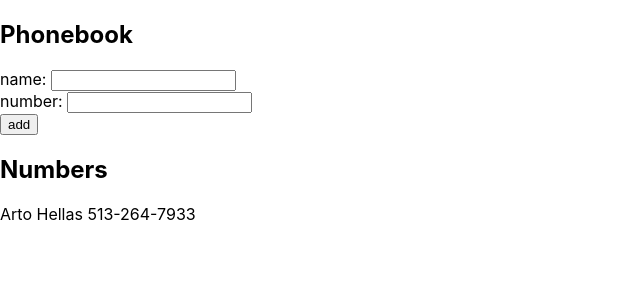
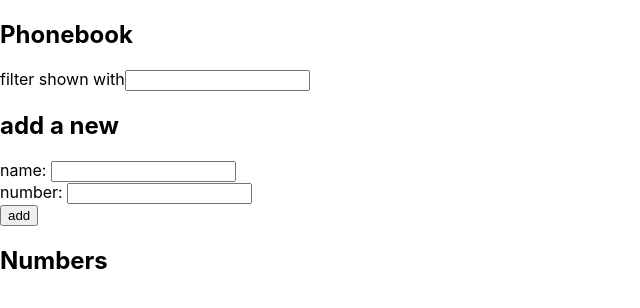
Before and after one commit to Cgard5424/fullstackopen, a React (Create React App) app in the folder part2/phonebook/: page / in a window 1280 px wide. Shown: the top 308 px of the page, without its empty margins (0-640 px from the left). Built offline with nearby package versions, Linux system fonts and the light colour scheme.

Commit message:
Finished part 2.9

```diff
--- a/part2/phonebook/src/App.js
+++ b/part2/phonebook/src/App.js
@@ -1,13 +1,11 @@
 import React, { useState } from 'react'
 
 const App = () => {
-  const [persons, setPersons] = useState([
-    { name: 'Arto Hellas',
-      id: 'Arto Hellas',
-      number: '513-264-7933' }
-  ])
+  const [persons, setPersons] = useState([])
   const [newName, setNewName] = useState('')
   const [newNumber, setNewNumber] = useState('')
+  const [newFilter, setNewFilter] = useState('')
+  const [showAll, setShowAll] = useState(true)
 
   const addName = (event) => {
     event.preventDefault()
@@ -21,11 +19,16 @@ const App = () => {
     if (!persons.some(person => person.name === newName)) {
       setPersons(persons.concat(nameObject))
       setNewName('')
+      setNewNumber('')
     }
     else {
       window.alert(`${newName} is already added to phonebook`)
     }
   }
+
+  const numbersToShow = showAll
+    ? persons
+    : persons.filter(person => person.name.includes(newFilter) === true)
 
   const handleNameChange = (event) => {
     //console.log(event.target.value)
@@ -37,9 +40,30 @@ const App = () => {
     setNewNumber(event.target.value)
   }
 
+  const handleFilterChange = (event) => {
+    //console.log(event.target.value.length)
+    if (event.target.value.length === 0) {
+      //
+      setShowAll(true)
+      setNewFilter('')
+    }
+    else {
+      setShowAll(false)
+      setNewFilter(event.target.value)
+    }
+
+  }
+
   return (
     <div>
       <h2>Phonebook</h2>
+      <div>
+        filter shown with<input
+          value={newFilter}
+          onChange={handleFilterChange}
+        />
+      </div>
+      <h2>add a new</h2>
       <form onSubmit={addName}>
         <div>
           name: <input
@@ -58,7 +82,7 @@ const App = () => {
         </div>
       </form>
       <h2>Numbers</h2>
-      {persons.map(name =>
+      {numbersToShow.map(name =>
         <Numbers key={name.id} name={name} />
         )}
     </div>
```
